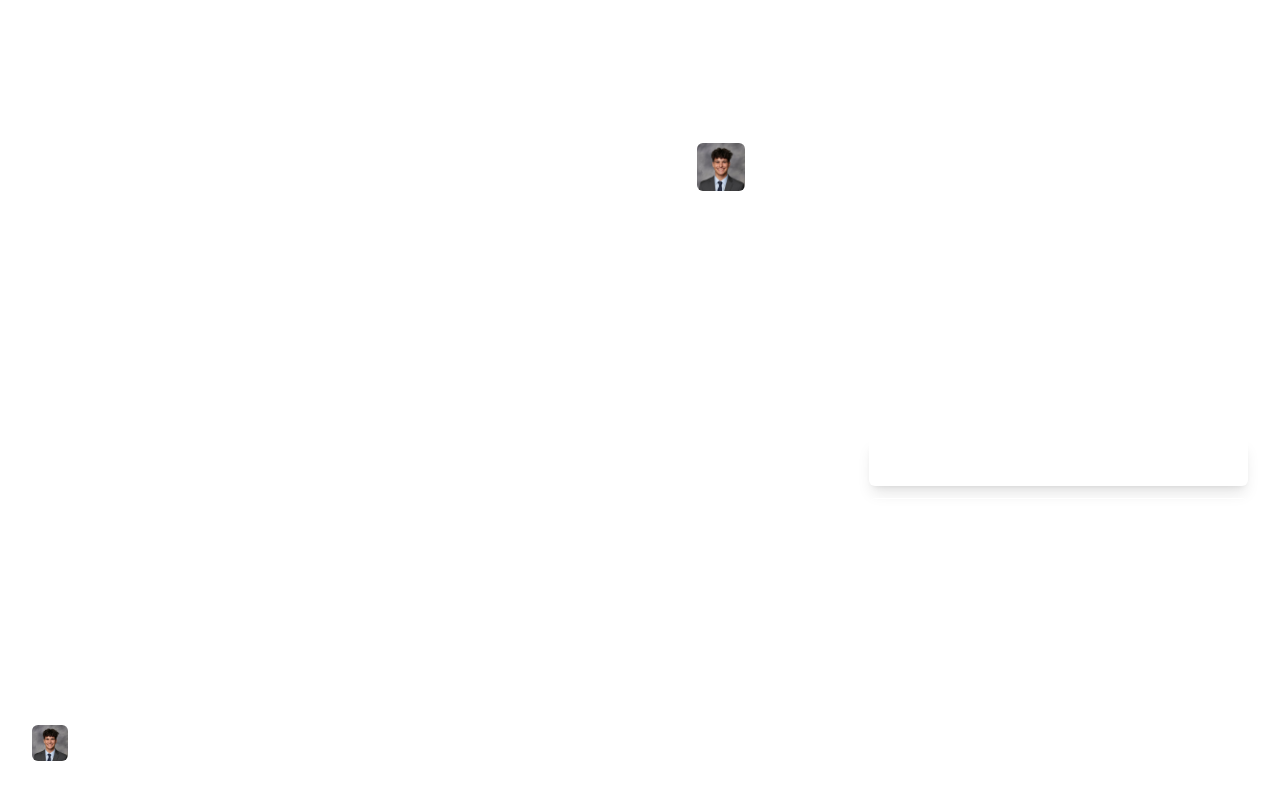
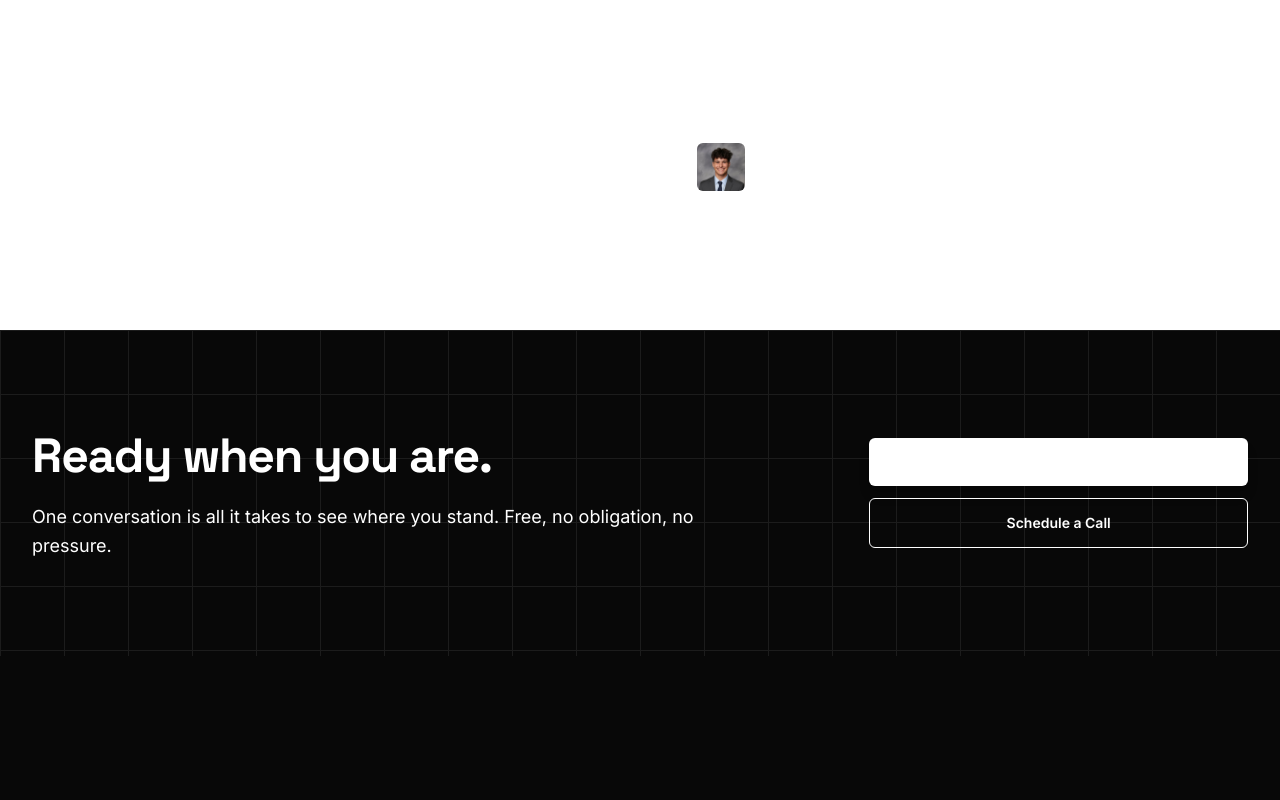
Before and after one commit to chillogu/built-by-spencer, a Next.js app: page / in a window 1280 px wide. Shown: the part 2589-3389 px from the top of the page. After the commit the page ends 3245 px from the top, so only its background shows below. Built offline with nearby package versions, Linux system fonts and the light colour scheme.

Commit message:
feat: update layout — Space Grotesk, new metadata, SmoothScroll + Lenis/GSAP

```diff
--- a/src/app/layout.tsx
+++ b/src/app/layout.tsx
@@ -1,57 +1,51 @@
 import type { Metadata } from "next";
-import { Inter } from "next/font/google";
+import { Inter, Space_Grotesk } from "next/font/google";
 import Navbar from "@/components/Navbar";
-import Footer from "@/components/Footer";
+import SmoothScroll from "@/components/SmoothScroll";
 import "./globals.css";
 
 const inter = Inter({
   subsets: ["latin"],
   variable: "--font-inter",
   display: "swap",
-  weight: ["400", "500", "600", "700", "800"],
+  weight: ["400", "500", "600", "700"],
+});
+
+const spaceGrotesk = Space_Grotesk({
+  subsets: ["latin"],
+  variable: "--font-space-grotesk",
+  display: "swap",
+  weight: ["500", "700"],
 });
 
 export const metadata: Metadata = {
   metadataBase: new URL("https://protectedwithspencer.com"),
-  title: "Spencer Hanson | Independent Life Insurance Broker",
-  description:
-    "Independent life insurance broker licensed in New York, Texas, and Ohio. I compare top carriers and match you with the right coverage — no pressure, no runaround.",
+  title: "Built by Spencer — Web Design",
+  description: "Custom websites and landing pages. Starting at $175.",
   openGraph: {
-    title: "Spencer Hanson | Independent Life Insurance Broker",
-    description:
-      "Independent life insurance broker licensed in New York, Texas, and Ohio. Compare top carriers and get the right coverage.",
+    title: "Built by Spencer — Web Design",
+    description: "Custom websites and landing pages. Starting at $175.",
     url: "https://protectedwithspencer.com",
-    siteName: "Protected With Spencer",
-    images: [
-      {
-        url: "/business_card.jpeg",
-        width: 1191,
-        height: 672,
-        alt: "Spencer Hanson — Independent Insurance Broker",
-      },
-    ],
+    siteName: "Built by Spencer",
+    images: [{ url: "/business_card.jpeg", width: 1191, height: 672, alt: "Built by Spencer" }],
     type: "website",
   },
   twitter: {
     card: "summary_large_image",
-    title: "Spencer Hanson | Independent Life Insurance Broker",
-    description:
-      "Independent life insurance broker licensed in NY, TX, and OH. Compare carriers, get real coverage.",
+    title: "Built by Spencer — Web Design",
+    description: "Custom websites and landing pages. Starting at $175.",
     images: ["/business_card.jpeg"],
   },
 };
 
-export default function RootLayout({
-  children,
-}: {
-  children: React.ReactNode;
-}) {
+export default function RootLayout({ children }: { children: React.ReactNode }) {
   return (
-    <html lang="en" className={inter.variable}>
-      <body className="bg-white text-ink-900 antialiased">
-        <Navbar />
-        {children}
-        <Footer />
+    <html lang="en" className={`${inter.variable} ${spaceGrotesk.variable}`}>
+      <body className="bg-bg text-white antialiased">
+        <SmoothScroll>
+          <Navbar />
+          {children}
+        </SmoothScroll>
       </body>
     </html>
   );
--- /dev/null
+++ b/src/components/SmoothScroll.tsx
@@ -0,0 +1,27 @@
+"use client";
+
+import { useEffect, type ReactNode } from "react";
+import Lenis from "lenis";
+import { gsap } from "gsap";
+import { ScrollTrigger } from "gsap/ScrollTrigger";
+
+gsap.registerPlugin(ScrollTrigger);
+
+export default function SmoothScroll({ children }: { children: ReactNode }) {
+  useEffect(() => {
+    const lenis = new Lenis();
+
+    lenis.on("scroll", ScrollTrigger.update);
+
+    const rafCb = (time: number) => lenis.raf(time * 1000);
+    gsap.ticker.add(rafCb);
+    gsap.ticker.lagSmoothing(0);
+
+    return () => {
+      lenis.destroy();
+      gsap.ticker.remove(rafCb);
+    };
+  }, []);
+
+  return <>{children}</>;
+}
```
